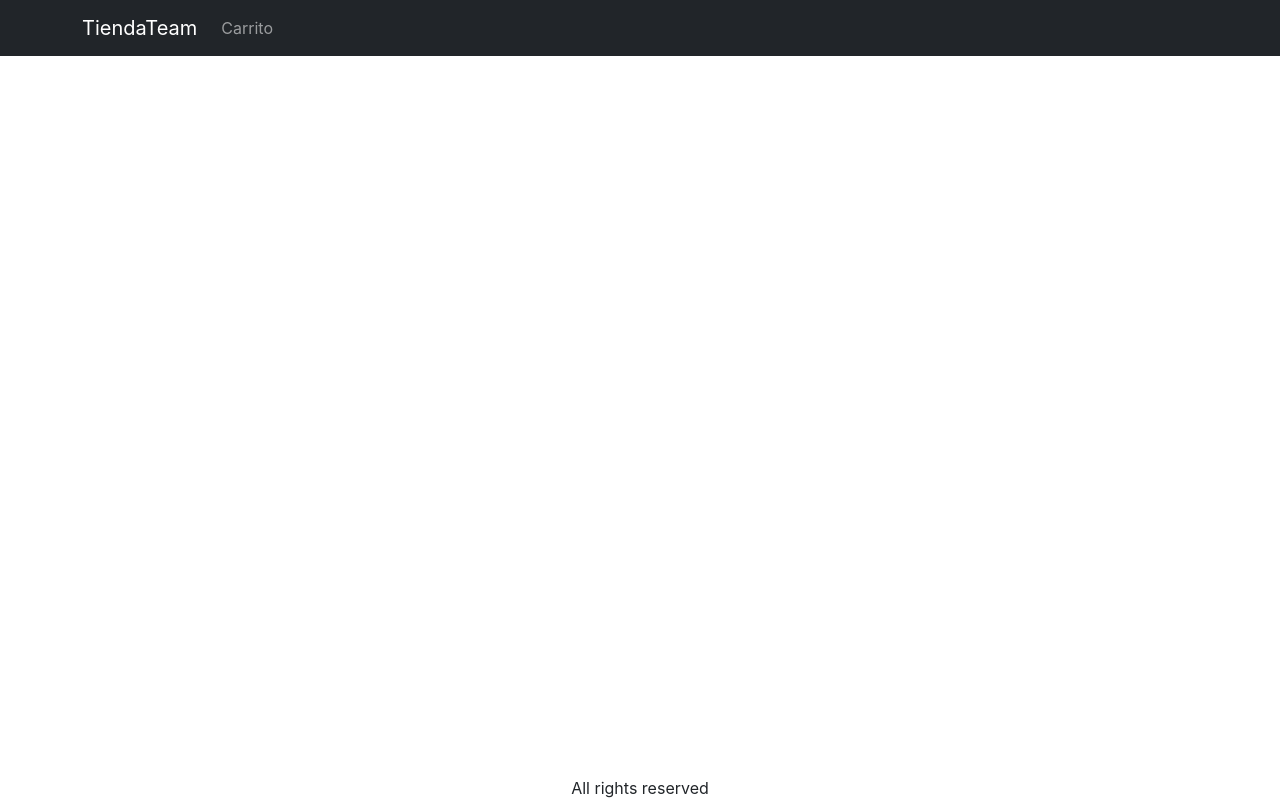
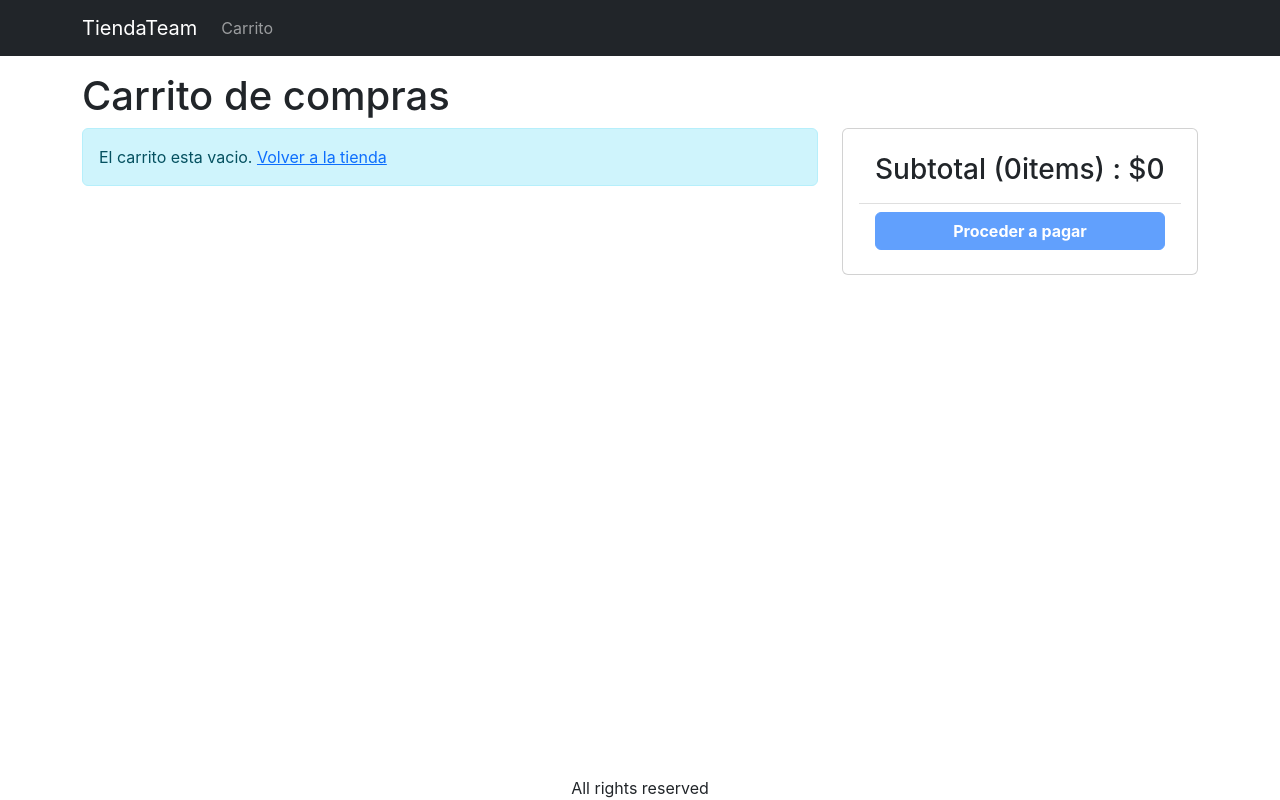
Before and after one commit to DanielRod92/mern-amazona, a React (Create React App) app in the folder frontend/: page /cart in a window 1280 px wide. Built offline with nearby package versions, Linux system fonts and the light colour scheme.

Commit message:
create cart screen with funcionalities

```diff
--- a/frontend/src/App.js
+++ b/frontend/src/App.js
@@ -8,6 +8,7 @@ import Container from 'react-bootstrap/Container';
 import { LinkContainer } from 'react-router-bootstrap';
 import { useContext } from 'react';
 import { Store } from './Store';
+import CartScreen from './screens/CartScreen';
 
 function App() {
   const { state } = useContext(Store);
@@ -38,6 +39,7 @@ function App() {
           <Container className='mt-3'>
             <Routes>
               <Route path="/product/:slug" element={<ProductScreen />} />
+              <Route path="/cart" element={<CartScreen />} />
               <Route path="/" element={<HomeScreen />} />
             </Routes>
           </Container>
--- a/frontend/src/index.css
+++ b/frontend/src/index.css
@@ -49,3 +49,7 @@ main {
 .img-large {
   max-width: 100%;
 }
+
+.img-thumbnail {
+  height: 80px;
+}
--- /dev/null
+++ b/frontend/src/screens/CartScreen.js
@@ -0,0 +1,84 @@
+import { useContext } from "react";
+import { Store } from '../Store.js';
+import { Helmet } from 'react-helmet-async';
+import Row from "react-bootstrap/Row";
+import Col from "react-bootstrap/Col";
+import MessageBox from '../components/MessageBox.js';
+import ListGroup from 'react-bootstrap/ListGroup';
+import { Link } from 'react-router-dom';
+import Button from 'react-bootstrap/Button';
+import Card from 'react-bootstrap/Card';
+
+export default function CartScreen() {
+    const { state, dispatch: ctxDispatch } = useContext(Store);
+    const {
+        cart: { cartItems },
+    } = state;
+
+    return (
+        <div>
+            <Helmet>
+                <title>Carrito de compra</title>
+            </Helmet>
+            <h1>Carrito de compras</h1>
+            <Row>
+                <Col md={8}>
+                    {cartItems.length === 0 ? (
+                        <MessageBox>
+                            El carrito esta vacio. <Link to="/">Volver a la tienda</Link>
+                        </MessageBox>
+                    ) :
+                        (
+                            <ListGroup>
+                                {cartItems.map((item) => (
+                                    <ListGroup.Item key={item._id}>
+                                        <Row className="align-items-center">
+                                            <Col md={4}>
+                                                <img src={item.image} alt={item.name} className="img-fluid rounded img-thumbnail"></img>{''}
+                                                <Link to={`/product/${item.slug}`}>{item.name}</Link>
+                                            </Col>
+                                            <Col md={3}>
+                                                <Button variant="light" disabled={item.quantity === 1}>
+                                                    <i className="fas fa-minus-circle"></i>
+                                                </Button>{''}
+                                                <span>{item.quantity}</span>{''}
+                                                <Button variant="light" disabled={item.quantity === item.countInStock}>
+                                                    <i className="fas fa-plus-circle"></i>
+                                                </Button>
+                                            </Col>
+                                            <Col md={3}>${item.price}</Col>
+                                            <Col md={2}>
+                                                <Button variant="light">
+                                                    <i className="fas fa-trash"></i>
+                                                </Button>
+                                            </Col>
+                                        </Row>
+                                    </ListGroup.Item>
+                                ))}
+                            </ListGroup>
+                        )}
+                </Col>
+                <Col md={4}>
+                    <Card>
+                        <Card.Body>
+                            <ListGroup variant="flush">
+                                <ListGroup.Item>
+                                    <h3>
+                                        Subtotal ({cartItems.reduce((a, c) => a + c.quantity, 0)}{''}
+                                        items) : $
+                                        {cartItems.reduce((a, c) => a + c.price * c.quantity, 0)}
+                                    </h3>
+                                </ListGroup.Item>
+                                <ListGroup.Item>
+                                    <div className="d-grid">
+                                        <Button type="button" variant="primary" disabled={cartItems.length === 0}>Proceder a pagar</Button>
+                                    </div>
+                                </ListGroup.Item>
+                            </ListGroup>
+                        </Card.Body>
+                    </Card>
+                </Col>
+            </Row>
+        </div>
+    )
+}
--- a/frontend/src/screens/ProductScreen.js
+++ b/frontend/src/screens/ProductScreen.js
@@ -6,7 +6,7 @@ import ListGroup from 'react-bootstrap/ListGroup';
 import Badge from 'react-bootstrap/Badge';
 import Card from 'react-bootstrap/Card';
 import Button from 'react-bootstrap/Button';
-import { useParams } from "react-router-dom";
+import { useNavigate, useParams } from "react-router-dom";
 import Rating from "../components/Rating";
 import ListGroupItem from "react-bootstrap/esm/ListGroupItem";
 import { Helmet } from "react-helmet-async";
@@ -29,6 +29,7 @@ const reducer = (state, action) => {
 };
 
 function ProductScreen() {
+    const navigate = useNavigate()
     const params = useParams();
     const { slug } = params;
     const [{ loading, error, product }, dispatch] = useReducer((reducer), {
@@ -64,6 +65,7 @@ function ProductScreen() {
             type: 'CART_ADD_ITEM',
             payload: { ...product, quantity },
         });
+        navigate('/cart');
     };
     return loading ? (
         <LoadingBox />
```
Also changed, not shown: 1 other file (tests, documents, lock files or other folders).
